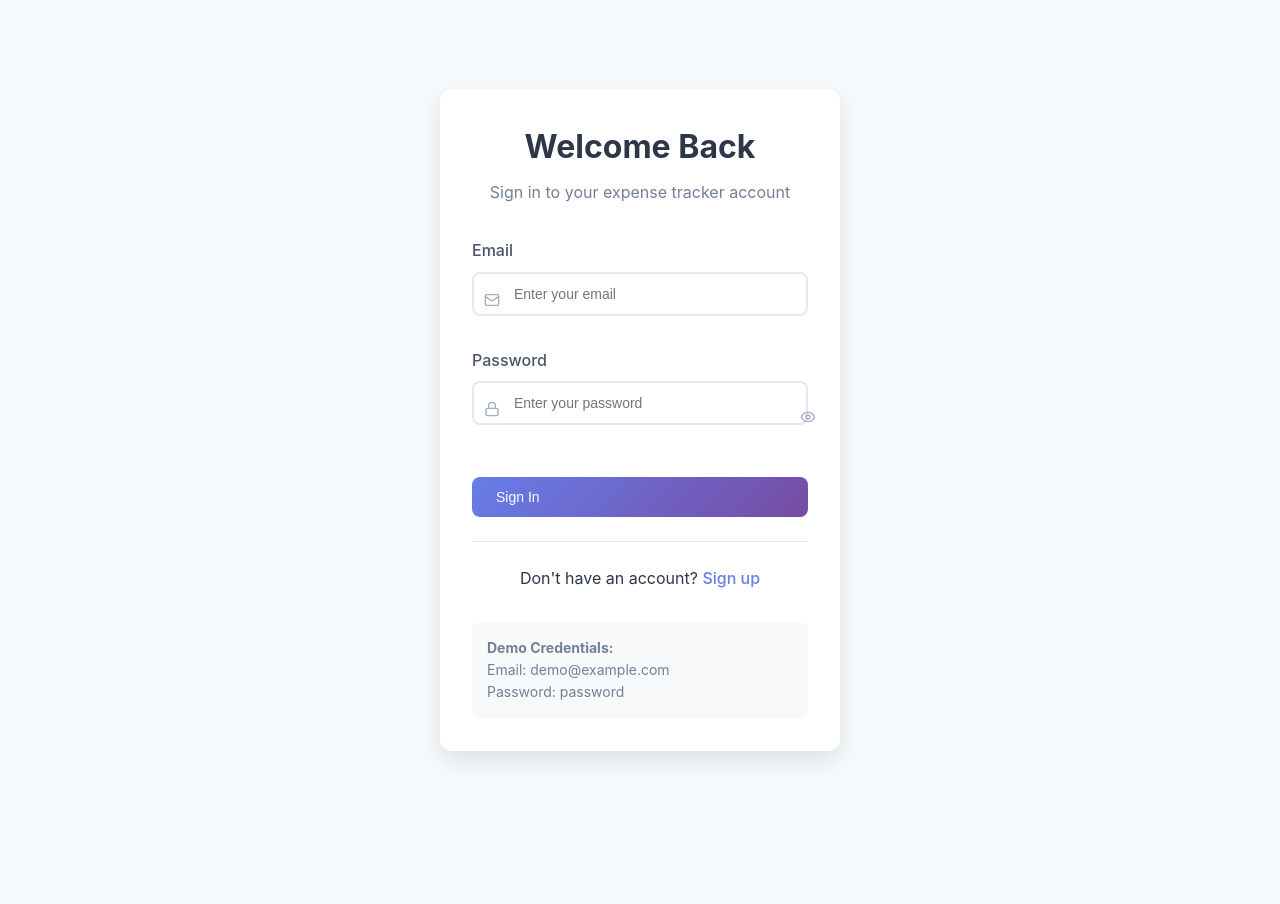
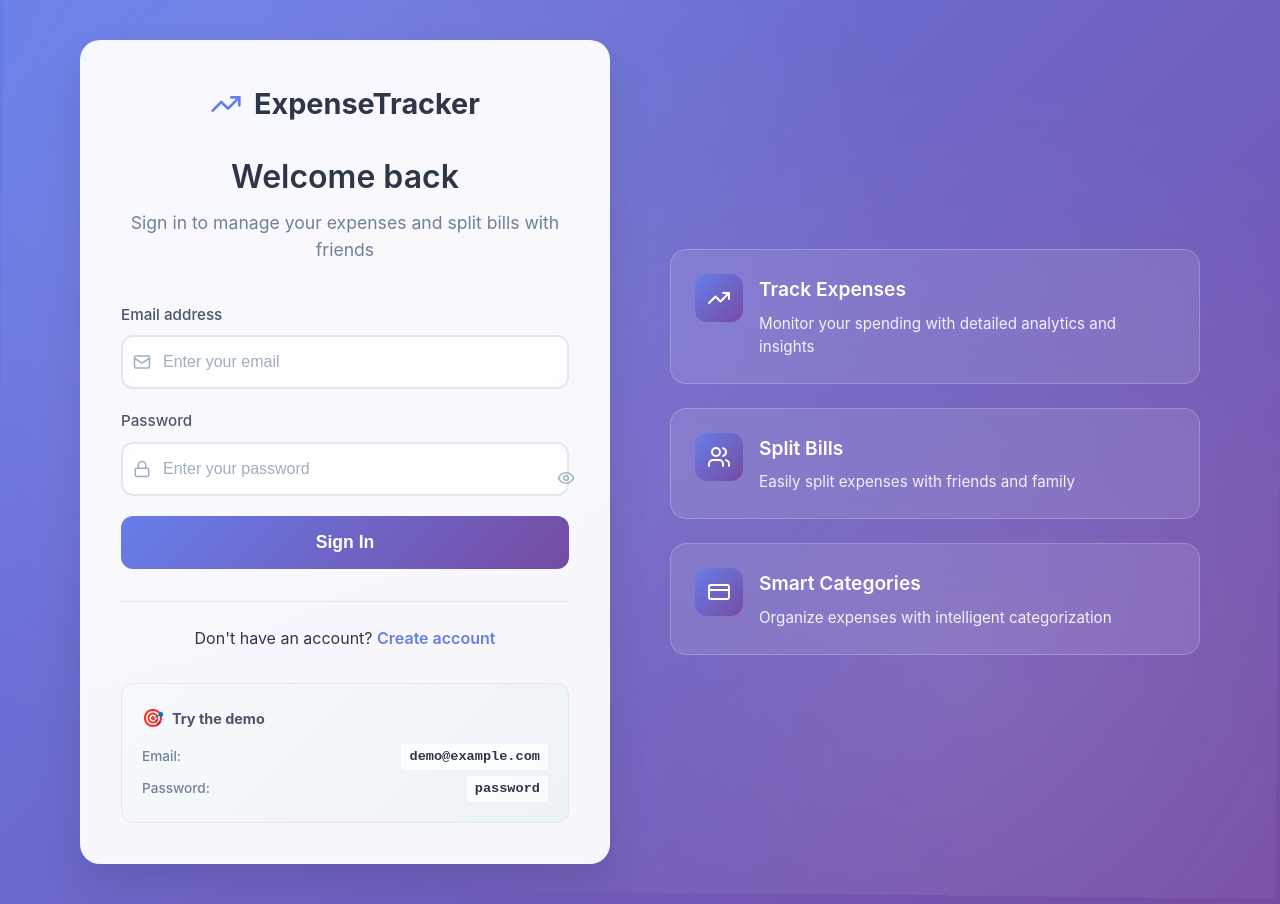
Before and after one commit to AvishManiar21/Expense_tracker, a React (Vite) app: page /login in a window 1280 px wide. Before the commit the page ends 840 px from the top, so only its background shows below. Built offline with nearby package versions, Linux system fonts and the light colour scheme.

Commit message:
enhanced login ui

```diff
--- a/src/components/Login.jsx
+++ b/src/components/Login.jsx
@@ -1,6 +1,6 @@
 import React, { useState } from 'react'
 import { Link, useNavigate } from 'react-router-dom'
-import { Mail, Lock, Eye, EyeOff } from 'lucide-react'
+import { Mail, Lock, Eye, EyeOff, TrendingUp, Users, CreditCard } from 'lucide-react'
 import { supabase } from '../lib/supabase'
 
 function Login({ onLogin }) {
@@ -44,89 +44,143 @@ function Login({ onLogin }) {
   }
 
   return (
-    <div className="container">
-      <div className="auth-container">
-        <div className="auth-card">
-          <div className="auth-header">
-            <h1>Welcome Back</h1>
-            <p>Sign in to your expense tracker account</p>
+    <div className="login-container">
+      <div className="login-background">
+        <div className="login-background-pattern"></div>
+      </div>
+
+      <div className="login-content">
+        <div className="login-card">
+          <div className="login-header">
+            <div className="login-logo">
+              <TrendingUp size={32} className="logo-icon" />
+              <h1>ExpenseTracker</h1>
+            </div>
+            <h2>Welcome back</h2>
+            <p>Sign in to manage your expenses and split bills with friends</p>
           </div>
 
           {error && (
-            <div className="error-message">
-              {error}
+            <div className="error-message login-error">
+              <div className="error-icon">⚠️</div>
+              <div className="error-text">{error}</div>
             </div>
           )}
 
-          <form onSubmit={handleSubmit}>
+          <form onSubmit={handleSubmit} className="login-form">
             <div className="form-group">
-              <label>Email</label>
+              <label className="form-label">Email address</label>
               <div className="input-with-icon">
-                <Mail size={16} />
+                <Mail size={18} className="input-icon" />
                 <input
                   type="email"
-                  className="input"
+                  className="login-input"
                   value={formData.email}
                   onChange={(e) => handleInputChange('email', e.target.value)}
                   placeholder="Enter your email"
                   disabled={isLoading}
+                  autoComplete="email"
                 />
               </div>
             </div>
 
             <div className="form-group">
-              <label>Password</label>
+              <label className="form-label">Password</label>
               <div className="input-with-icon">
-                <Lock size={16} />
+                <Lock size={18} className="input-icon" />
                 <input
                   type={showPassword ? 'text' : 'password'}
-                  className="input"
+                  className="login-input"
                   value={formData.password}
                   onChange={(e) => handleInputChange('password', e.target.value)}
                   placeholder="Enter your password"
                   disabled={isLoading}
+                  autoComplete="current-password"
                 />
                 <button
                   type="button"
                   onClick={() => setShowPassword(!showPassword)}
-                  className="password-toggle"
+                  className="password-toggle login-password-toggle"
                   disabled={isLoading}
+                  aria-label={showPassword ? 'Hide password' : 'Show password'}
                 >
-                  {showPassword ? <EyeOff size={16} /> : <Eye size={16} />}
+                  {showPassword ? <EyeOff size={18} /> : <Eye size={18} />}
                 </button>
               </div>
             </div>
 
             <button
               type="submit"
-              className="btn"
+              className="login-btn"
               disabled={isLoading}
-              style={{ width: '100%', marginTop: '20px' }}
             >
-              {isLoading ? 'Signing in...' : 'Sign In'}
+              {isLoading ? (
+                <div className="loading-spinner">
+                  <div className="spinner"></div>
+                  <span>Signing in...</span>
+                </div>
+              ) : (
+                'Sign In'
+              )}
             </button>
           </form>
 
-          <div className="auth-footer">
+          <div className="login-footer">
             <p>
               Don't have an account?{' '}
-              <Link to="/signup" className="link">
-                Sign up
+              <Link to="/signup" className="login-link">
+                Create account
               </Link>
             </p>
           </div>
 
-          <div style={{
-            marginTop: '30px',
-            padding: '15px',
-            backgroundColor: '#f8f9fa',
-            borderRadius: '8px',
-            fontSize: '14px',
-            color: '#718096'
-          }}>
-            <strong>Demo Credentials:</strong><br />
-            Email: demo@example.com<br />
-            Password: password
+          <div className="demo-credentials">
+            <div className="demo-header">
+              <span className="demo-icon">🎯</span>
+              <strong>Try the demo</strong>
+            </div>
+            <div className="demo-content">
+              <div className="demo-field">
+                <span className="demo-label">Email:</span>
+                <span className="demo-value">demo@example.com</span>
+              </div>
+              <div className="demo-field">
+                <span className="demo-label">Password:</span>
+                <span className="demo-value">password</span>
+              </div>
+            </div>
+          </div>
+        </div>
+
+        <div className="login-features">
+          <div className="feature-item">
+            <div className="feature-icon">
+              <TrendingUp size={24} />
+            </div>
+            <div className="feature-content">
+              <h3>Track Expenses</h3>
+              <p>Monitor your spending with detailed analytics and insights</p>
+            </div>
+          </div>
+
+          <div className="feature-item">
+            <div className="feature-icon">
+              <Users size={24} />
+            </div>
+            <div className="feature-content">
+              <h3>Split Bills</h3>
+              <p>Easily split expenses with friends and family</p>
+            </div>
+          </div>
+
+          <div className="feature-item">
+            <div className="feature-icon">
+              <CreditCard size={24} />
+            </div>
+            <div className="feature-content">
+              <h3>Smart Categories</h3>
+              <p>Organize expenses with intelligent categorization</p>
+            </div>
           </div>
         </div>
       </div>
--- a/src/index.css
+++ b/src/index.css
@@ -437,3 +437,449 @@ body {
 ::-webkit-scrollbar-thumb:hover {
   background: #a8a8a8;
 }
+
+/* Login Page Styles */
+.login-container {
+  min-height: 100vh;
+  display: flex;
+  align-items: center;
+  justify-content: center;
+  position: relative;
+  background: linear-gradient(135deg, #667eea 0%, #764ba2 100%);
+  overflow: hidden;
+}
+
+.login-background {
+  position: absolute;
+  top: 0;
+  left: 0;
+  right: 0;
+  bottom: 0;
+  z-index: 1;
+}
+
+.login-background-pattern {
+  position: absolute;
+  top: 0;
+  left: 0;
+  right: 0;
+  bottom: 0;
+  background-image:
+    radial-gradient(circle at 25% 25%, rgba(255,255,255,0.1) 0%, transparent 50%),
+    radial-gradient(circle at 75% 75%, rgba(255,255,255,0.1) 0%, transparent 50%);
+  animation: float 20s ease-in-out infinite;
+}
+
+@keyframes float {
+  0%, 100% { transform: translateY(0px) rotate(0deg); }
+  50% { transform: translateY(-20px) rotate(1deg); }
+}
+
+.login-content {
+  display: grid;
+  grid-template-columns: 1fr 1fr;
+  gap: 60px;
+  max-width: 1200px;
+  width: 100%;
+  padding: 40px;
+  position: relative;
+  z-index: 2;
+}
+
+.login-card {
+  background: rgba(255, 255, 255, 0.95);
+  backdrop-filter: blur(20px);
+  border-radius: 20px;
+  padding: 40px;
+  box-shadow: 0 20px 40px rgba(0, 0, 0, 0.1);
+  border: 1px solid rgba(255, 255, 255, 0.2);
+  animation: slideInUp 0.6s ease-out;
+}
+
+@keyframes slideInUp {
+  from {
+    opacity: 0;
+    transform: translateY(30px);
+  }
+  to {
+    opacity: 1;
+    transform: translateY(0);
+  }
+}
+
+.login-header {
+  text-align: center;
+  margin-bottom: 40px;
+}
+
+.login-logo {
+  display: flex;
+  align-items: center;
+  justify-content: center;
+  gap: 12px;
+  margin-bottom: 24px;
+}
+
+.logo-icon {
+  color: #667eea;
+}
+
+.login-logo h1 {
+  font-size: 1.8rem;
+  font-weight: 700;
+  color: #2d3748;
+  margin: 0;
+}
+
+.login-header h2 {
+  font-size: 2rem;
+  font-weight: 600;
+  color: #2d3748;
+  margin-bottom: 8px;
+}
+
+.login-header p {
+  color: #718096;
+  font-size: 1.1rem;
+  line-height: 1.5;
+}
+
+.login-error {
+  display: flex;
+  align-items: center;
+  gap: 12px;
+  background: linear-gradient(135deg, #fed7d7 0%, #feb2b2 100%);
+  border: 1px solid #fc8181;
+  border-radius: 12px;
+  padding: 16px;
+  margin-bottom: 24px;
+  animation: shake 0.5s ease-in-out;
+}
+
+@keyframes shake {
+  0%, 100% { transform: translateX(0); }
+  25% { transform: translateX(-5px); }
+  75% { transform: translateX(5px); }
+}
+
+.error-icon {
+  font-size: 1.2rem;
+}
+
+.error-text {
+  color: #c53030;
+  font-weight: 500;
+}
+
+.login-form {
+  margin-bottom: 32px;
+}
+
+.form-label {
+  display: block;
+  font-weight: 600;
+  color: #2d3748;
+  margin-bottom: 8px;
+  font-size: 0.95rem;
+}
+
+.login-input {
+  width: 100%;
+  padding: 16px 20px 16px 48px;
+  border: 2px solid #e2e8f0;
+  border-radius: 12px;
+  font-size: 1rem;
+  transition: all 0.3s ease;
+  background: rgba(255, 255, 255, 0.8);
+  backdrop-filter: blur(10px);
+}
+
+.login-input:focus {
+  outline: none;
+  border-color: #667eea;
+  box-shadow: 0 0 0 3px rgba(102, 126, 234, 0.1);
+  background: rgba(255, 255, 255, 0.95);
+}
+
+.login-input::placeholder {
+  color: #a0aec0;
+}
+
+.input-with-icon {
+  position: relative;
+}
+
+.input-icon {
+  position: absolute;
+  left: 16px;
+  top: 50%;
+  transform: translateY(-50%);
+  color: #a0aec0;
+  transition: color 0.3s ease;
+}
+
+.login-input:focus + .input-icon,
+.input-with-icon:focus-within .input-icon {
+  color: #667eea;
+}
+
+.login-password-toggle {
+  position: absolute;
+  right: 16px;
+  top: 50%;
+  transform: translateY(-50%);
+  background: none;
+  border: none;
+  color: #a0aec0;
+  cursor: pointer;
+  padding: 4px;
+  border-radius: 6px;
+  transition: all 0.3s ease;
+}
+
+.login-password-toggle:hover {
+  color: #667eea;
+  background: rgba(102, 126, 234, 0.1);
+}
+
+.login-btn {
+  width: 100%;
+  padding: 16px 24px;
+  background: linear-gradient(135deg, #667eea 0%, #764ba2 100%);
+  color: white;
+  border: none;
+  border-radius: 12px;
+  font-size: 1.1rem;
+  font-weight: 600;
+  cursor: pointer;
+  transition: all 0.3s ease;
+  position: relative;
+  overflow: hidden;
+}
+
+.login-btn:hover:not(:disabled) {
+  transform: translateY(-2px);
+  box-shadow: 0 8px 25px rgba(102, 126, 234, 0.3);
+}
+
+.login-btn:disabled {
+  opacity: 0.7;
+  cursor: not-allowed;
+  transform: none;
+}
+
+.loading-spinner {
+  display: flex;
+  align-items: center;
+  justify-content: center;
+  gap: 12px;
+}
+
+.spinner {
+  width: 20px;
+  height: 20px;
+  border: 2px solid rgba(255, 255, 255, 0.3);
+  border-top: 2px solid white;
+  border-radius: 50%;
+  animation: spin 1s linear infinite;
+}
+
+.login-footer {
+  text-align: center;
+  margin-top: 32px;
+  padding-top: 24px;
+  border-top: 1px solid #e2e8f0;
+}
+
+.login-link {
+  color: #667eea;
+  text-decoration: none;
+  font-weight: 600;
+  transition: color 0.3s ease;
+}
+
+.login-link:hover {
+  color: #5a67d8;
+  text-decoration: underline;
+}
+
+.demo-credentials {
+  margin-top: 32px;
+  padding: 20px;
+  background: linear-gradient(135deg, #f7fafc 0%, #edf2f7 100%);
+  border-radius: 12px;
+  border: 1px solid #e2e8f0;
+}
+
+.demo-header {
+  display: flex;
+  align-items: center;
+  gap: 8px;
+  margin-bottom: 12px;
+  color: #4a5568;
+  font-size: 0.9rem;
+}
+
+.demo-icon {
+  font-size: 1.1rem;
+}
+
+.demo-content {
+  display: flex;
+  flex-direction: column;
+  gap: 6px;
+}
+
+.demo-field {
+  display: flex;
+  justify-content: space-between;
+  align-items: center;
+  font-size: 0.85rem;
+}
+
+.demo-label {
+  color: #718096;
+  font-weight: 500;
+}
+
+.demo-value {
+  color: #2d3748;
+  font-family: 'Courier New', monospace;
+  background: rgba(255, 255, 255, 0.8);
+  padding: 2px 8px;
+  border-radius: 4px;
+  font-weight: 600;
+}
+
+.login-features {
+  display: flex;
+  flex-direction: column;
+  gap: 24px;
+  justify-content: center;
+}
+
+.feature-item {
+  display: flex;
+  align-items: flex-start;
+  gap: 16px;
+  padding: 24px;
+  background: rgba(255, 255, 255, 0.1);
+  backdrop-filter: blur(20px);
+  border-radius: 16px;
+  border: 1px solid rgba(255, 255, 255, 0.2);
+  transition: all 0.3s ease;
+  animation: slideInRight 0.6s ease-out;
+}
+
+.feature-item:nth-child(2) {
+  animation-delay: 0.1s;
+}
+
+.feature-item:nth-child(3) {
+  animation-delay: 0.2s;
+}
+
+@keyframes slideInRight {
+  from {
+    opacity: 0;
+    transform: translateX(30px);
+  }
+  to {
+    opacity: 1;
+    transform: translateX(0);
+  }
+}
+
+.feature-item:hover {
+  transform: translateY(-4px);
+  background: rgba(255, 255, 255, 0.15);
+  box-shadow: 0 8px 25px rgba(0, 0, 0, 0.1);
+}
+
+.feature-icon {
+  display: flex;
+  align-items: center;
+  justify-content: center;
+  width: 48px;
+  height: 48px;
+  background: linear-gradient(135deg, #667eea 0%, #764ba2 100%);
+  border-radius: 12px;
+  color: white;
+  flex-shrink: 0;
+}
+
+.feature-content h3 {
+  margin: 0 0 8px 0;
+  color: white;
+  font-size: 1.2rem;
+  font-weight: 600;
+}
+
+.feature-content p {
+  margin: 0;
+  color: rgba(255, 255, 255, 0.9);
+  line-height: 1.5;
+  font-size: 0.95rem;
+}
+
+/* Responsive design for login */
+@media (max-width: 1024px) {
+  .login-content {
+    grid-template-columns: 1fr;
+    gap: 40px;
+    padding: 20px;
+  }
+
+  .login-features {
+    order: -1;
+  }
+
+  .feature-item {
+    flex-direction: column;
+    text-align: center;
+  }
+
+  .feature-icon {
+    align-self: center;
+  }
+}
+
+@media (max-width: 768px) {
+  .login-card {
+    padding: 30px 24px;
+  }
+
+  .login-header h2 {
+    font-size: 1.8rem;
+  }
+
+  .login-header p {
+    font-size: 1rem;
+  }
+
+  .feature-item {
+    padding: 20px;
+  }
+
+  .feature-content h3 {
+    font-size: 1.1rem;
+  }
+}
+
+@media (max-width: 480px) {
+  .login-content {
+    padding: 16px;
+  }
+
+  .login-card {
+    padding: 24px 20px;
+  }
+
+  .login-logo h1 {
+    font-size: 1.5rem;
+  }
+
+  .login-header h2 {
+    font-size: 1.6rem;
+  }
+}
```
